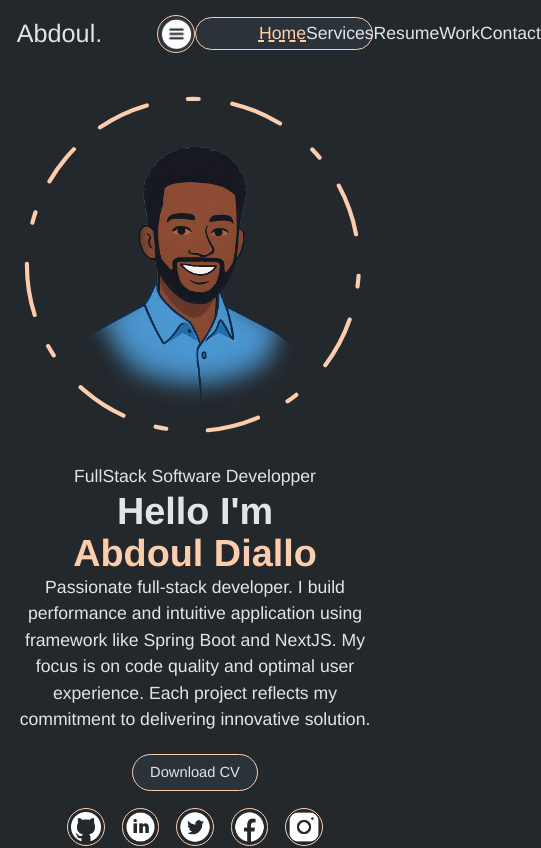
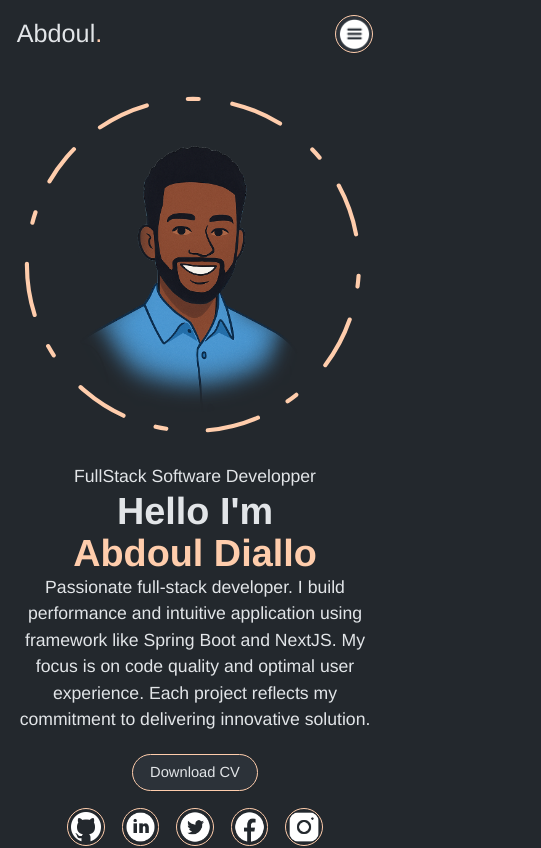
Before and after one commit to Abdoul224GN/portfolio, a Next.js app: page /home in a window 390 px wide. Shown: the top 848 px of the page, 541 px wide, since content can reach past the window. Built offline with nearby package versions, Linux system fonts and the light colour scheme.

Commit message:
feat: Création d'une Nav pour mobile

```diff
--- /dev/null
+++ b/src/components/MobileNav.tsx
@@ -0,0 +1,15 @@
+import {link} from "./navLink"
+import Link from "next/link";
+import {usePathname} from "next/navigation";
+
+export default function MobileNav() {
+    const pathname = usePathname();
+    return <>
+        <nav>
+            {link.map((link, index) => (
+                <Link className={`${pathname === link.path && "text-accent underline decoration-dashed transition-all" } hover:text-accent
+                    `} href={link.path} key={index} >{link.name}</Link>
+            ))}
+        </nav>
+    </>
+}
--- a/src/components/Nav.tsx
+++ b/src/components/Nav.tsx
@@ -8,7 +8,7 @@ import {link} from "@/components/navLink";
 export default function () {
     const pathname = usePathname();
     return <>
-        <nav className="container h-full border-border border-2 bg-muted w-1/2 rounded-full pl-15 pr-15 flex justify-between items-center">
+        <nav className="container h-full border-border border-2 bg-muted w-1/2 rounded-full pl-15 pr-15 flex justify-between items-center max-md:hidden">
             {link.map((link, index) => {
                 return (
                     <Link className={`${pathname === link.path && "text-accent underline decoration-dashed transition-all" } hover:text-accent
```
